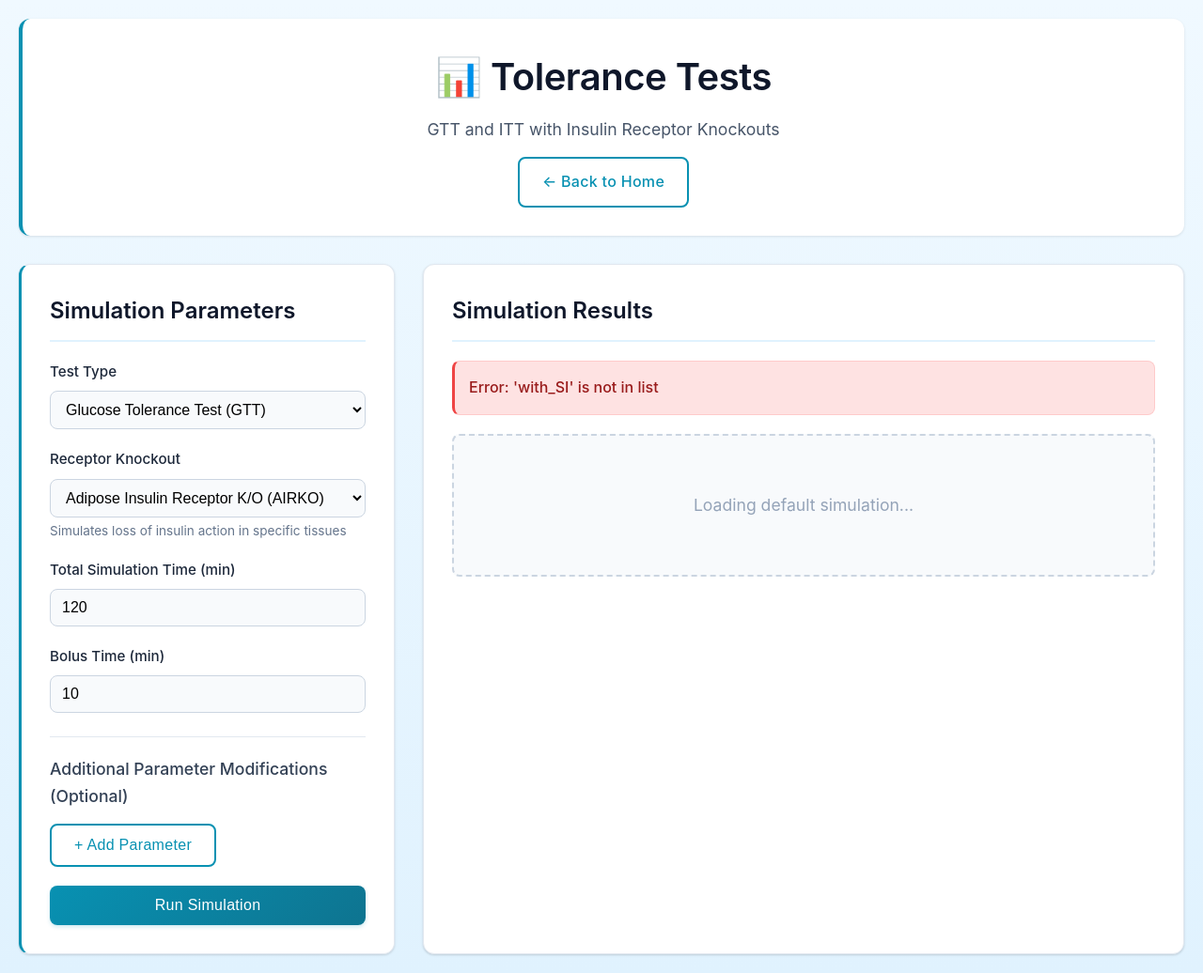
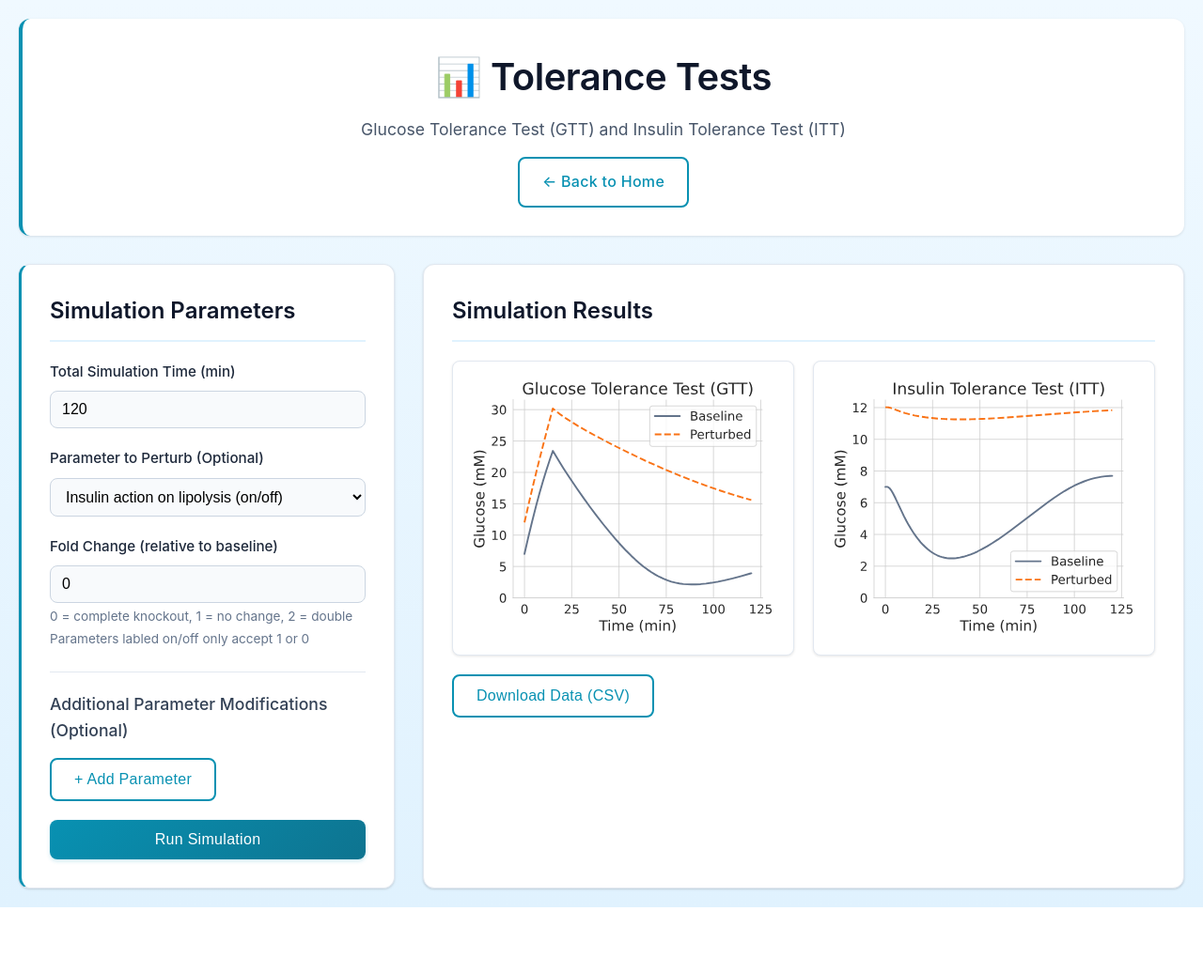
Before and after one commit to weilandtd/CompetitiveCatabolism, a Flask app: page /tolerance_tests in a window 1280 px wide. Shown: the whole page at 94% size. After the commit the page ends 966 px from the top, so only its background shows below. Run offline with Flask 2, Linux system fonts and the light colour scheme.

Commit message:
ENH: optimize tolerance test site

```diff
--- a/web_app/app.py
+++ b/web_app/app.py
@@ -424,95 +424,130 @@ def run_clamp():
 
 @app.route('/api/run_tolerance_tests', methods=['POST'])
 def run_tolerance_tests():
-    """Run GTT/ITT simulation"""
+    """Run GTT and ITT simulations side by side"""
     try:
         data = request.json
 
-        test_type = data.get('test_type', 'GTT')
-        knockout = data.get('knockout', 'with_SI')  # Adipose insulin receptor K/O
+        # Get parameters
         time_max = float(data.get('time_max', 120))
-        bolus_time = float(data.get('bolus_time', 10))
+        parameter = data.get('parameter', None)  # Parameter to perturb
+        fold_change = float(data.get('fold_change', 1.0))  # Fold change for perturbation
 
         # Additional parameter perturbations (as fold changes)
         param_dict = data.get('parameters', {})
 
         # Get base parameters
-        p_control = ref_parameters()
+        p_baseline = ref_parameters()
 
-        # Apply parameter changes as fold changes to control
+        # Apply additional parameter changes as fold changes
         if param_dict:
             keys = list(param_dict.keys())
-            fold_changes = [float(param_dict[k]) for k in keys]
-            values = [fold_changes[i] * p_control[PARAMETER_NAMES.index(keys[i])] for i in range(len(keys))]
-            p_control = change_parameters(p_control, values, ix=keys)
+            fold_changes_add = [float(param_dict[k]) for k in keys]
+            values = [fold_changes_add[i] * p_baseline[PARAMETER_NAMES.index(keys[i])] for i in range(len(keys))]
+            p_baseline = change_parameters(p_baseline, values, ix=keys)
 
-        # Create knockout parameters
-        p_ko = change_parameters(p_control, [False], ix=[knockout])
+        # Create perturbed parameters if specified
+        if parameter:
+            p_perturbed = change_parameters(p_baseline,
+                                           [fold_change * p_baseline[PARAMETER_NAMES.index(parameter)]],
+                                           ix=[parameter])
+        else:
+            p_perturbed = p_baseline
 
         # Define simulation
         time = np.linspace(0, time_max, 200)
 
-        if test_type == 'GTT':
-            # Glucose bolus
-            glucose_bolus = 2.0  # 2x normal glucose
-            X_control, _ = perturbation_dynamics(time, 1.0, p=p_control, v_in_G=glucose_bolus)
-            X_ko, _ = perturbation_dynamics(time, 1.0, p=p_ko, v_in_G=glucose_bolus)
-        else:  # ITT
-            # Insulin bolus
-            insulin_bolus = 5.0  # 5x normal insulin
-            X_control, _ = perturbation_dynamics(time, 1.0, p=p_control, v_in_I=insulin_bolus)
-            X_ko, _ = perturbation_dynamics(time, 1.0, p=p_ko, v_in_I=insulin_bolus)
+        # Run GTT (Glucose Tolerance Test)
+        # Simulate glucose bolus injection as in notebook: R_glucose = 0.06 for first 15 min
+        time_gtt_1 = np.linspace(0, 15, 50)
+        X_gtt_baseline_1, _ = perturbation_dynamics(time_gtt_1, 1.0, p=p_baseline, R_glucose=0.06)
+        time_gtt_2 = np.linspace(15, time_max, 150)
+        x0_gtt_baseline = X_gtt_baseline_1.iloc[-1][['L', 'G', 'F', 'K', 'I', 'IA']].values
+        X_gtt_baseline_2, _ = perturbation_dynamics(time_gtt_2, 1.0, X0=x0_gtt_baseline, p=p_baseline, R_glucose=0.0)
+        X_gtt_baseline = pd.concat([X_gtt_baseline_1, X_gtt_baseline_2], axis=0).reset_index(drop=True)
+
+        X_gtt_perturbed_1, _ = perturbation_dynamics(time_gtt_1, 1.0, p=p_perturbed, R_glucose=0.06)
+        x0_gtt_perturbed = X_gtt_perturbed_1.iloc[-1][['L', 'G', 'F', 'K', 'I', 'IA']].values
+        X_gtt_perturbed_2, _ = perturbation_dynamics(time_gtt_2, 1.0, X0=x0_gtt_perturbed, p=p_perturbed, R_glucose=0.0)
+        X_gtt_perturbed = pd.concat([X_gtt_perturbed_1, X_gtt_perturbed_2], axis=0).reset_index(drop=True)
+
+        # Run ITT (Insulin Tolerance Test)
+        # Simulate insulin bolus injection by setting initial insulin concentration as in notebook
+        time_itt_1 = np.linspace(0, 1, 10)
+        X_itt_baseline_1, _ = perturbation_dynamics(time_itt_1, 1.0, p=p_baseline)
+        time_itt_2 = np.linspace(1, time_max, 190)
+        x0_itt_baseline = steady_state(1, p_baseline)
+        x0_itt_baseline[-2] = I0 * 60  # Set insulin to 60× basal
+        X_itt_baseline_2, _ = perturbation_dynamics(time_itt_2, 1.0, X0=x0_itt_baseline, p=p_baseline)
+        X_itt_baseline = pd.concat([X_itt_baseline_1, X_itt_baseline_2], axis=0).reset_index(drop=True)
+
+        X_itt_perturbed_1, _ = perturbation_dynamics(time_itt_1, 1.0, p=p_perturbed)
+        x0_itt_perturbed = steady_state(1, p_perturbed)
+        x0_itt_perturbed[-2] = I0 * 60  # Set insulin to 60× basal
+        X_itt_perturbed_2, _ = perturbation_dynamics(time_itt_2, 1.0, X0=x0_itt_perturbed, p=p_perturbed)
+        X_itt_perturbed = pd.concat([X_itt_perturbed_1, X_itt_perturbed_2], axis=0).reset_index(drop=True)
 
         # Scale concentrations
-        for X in [X_control, X_ko]:
+        for X in [X_gtt_baseline, X_gtt_perturbed, X_itt_baseline, X_itt_perturbed]:
             X['G'] = X['G'] * 7
-            X['I'] = X['I'] * 1.0
 
-        # Create individual plots
+        # Create plots
         plots = []
 
-        # Plot glucose response
-        def plot_glucose_response(ax):
-            ax.plot(X_control['time'], X_control['G'], linewidth=2,
-                       color='#64748b', label='Control')  # slate-500
-            ax.plot(X_ko['time'], X_ko['G'], linewidth=2,
-                       color='#0891b2', label='K/O', linestyle='--')  # cyan-600
+        # GTT plot - Glucose response
+        def plot_gtt(ax):
+            ax.plot(X_gtt_baseline['time'], X_gtt_baseline['G'], linewidth=2,
+                   color='#64748b', label='Baseline')  # slate-500
+            if parameter:
+                ax.plot(X_gtt_perturbed['time'], X_gtt_perturbed['G'], linewidth=2,
+                       color='#f97316', label='Perturbed', linestyle='--')  # orange-500
             ax.set_xlabel('Time (min)')
             ax.set_ylabel('Glucose (mM)')
-            ax.set_title(f'{test_type} - Glucose Response')
+            ax.set_title('Glucose Tolerance Test (GTT)')
             ax.legend()
+            ax.set_ylim(bottom=0)
             sns.despine(ax=ax)
 
-        plot_data = create_individual_plot(plot_glucose_response)
+        plot_data = create_individual_plot(plot_gtt)
         plots.append({
-            'id': 'glucose_response',
-            'title': f'{test_type} - Glucose Response',
+            'id': 'gtt_response',
+            'title': 'Glucose Tolerance Test',
             'data': plot_data
         })
 
-        # Plot insulin response
-        def plot_insulin_response(ax):
-            ax.plot(X_control['time'], X_control['I'], linewidth=2,
-                       color='#64748b', label='Control')  # slate-500
-            ax.plot(X_ko['time'], X_ko['I'], linewidth=2,
-                       color='#0891b2', label='K/O', linestyle='--')  # cyan-600
+        # ITT plot - Glucose response
+        def plot_itt(ax):
+            ax.plot(X_itt_baseline['time'], X_itt_baseline['G'], linewidth=2,
+                   color='#64748b', label='Baseline')  # slate-500
+            if parameter:
+                ax.plot(X_itt_perturbed['time'], X_itt_perturbed['G'], linewidth=2,
+                       color='#f97316', label='Perturbed', linestyle='--')  # orange-500
             ax.set_xlabel('Time (min)')
-            ax.set_ylabel('Insulin (a.u.)')
-            ax.set_title(f'{test_type} - Insulin Response')
+            ax.set_ylabel('Glucose (mM)')
+            ax.set_title('Insulin Tolerance Test (ITT)')
             ax.legend()
+            ax.set_ylim(bottom=0)
             sns.despine(ax=ax)
 
-        plot_data = create_individual_plot(plot_insulin_response)
+        plot_data = create_individual_plot(plot_itt)
         plots.append({
-            'id': 'insulin_response',
-            'title': f'{test_type} - Insulin Response',
+            'id': 'itt_response',
+            'title': 'Insulin Tolerance Test',
             'data': plot_data
         })
 
-        # Prepare data
-        X_control['group'] = 'Control'
-        X_ko['group'] = 'K/O'
-        data_csv = pd.concat([X_control, X_ko]).to_csv(index=False)
+        # Prepare data for download
+        X_gtt_baseline['test'] = 'GTT'
+        X_gtt_baseline['condition'] = 'Baseline'
+        X_gtt_perturbed['test'] = 'GTT'
+        X_gtt_perturbed['condition'] = 'Perturbed'
+        X_itt_baseline['test'] = 'ITT'
+        X_itt_baseline['condition'] = 'Baseline'
+        X_itt_perturbed['test'] = 'ITT'
+        X_itt_perturbed['condition'] = 'Perturbed'
+
+        X_all = pd.concat([X_gtt_baseline, X_gtt_perturbed, X_itt_baseline, X_itt_perturbed])
+        data_csv = X_all.to_csv(index=False)
 
         return jsonify({
             'success': True,
--- a/web_app/template/tolerance_tests.html
+++ b/web_app/template/tolerance_tests.html
@@ -9,7 +9,7 @@
 <body>
     <header>
         <h1>📊 Tolerance Tests</h1>
-        <p>GTT and ITT with Insulin Receptor Knockouts</p>
+        <p>Glucose Tolerance Test (GTT) and Insulin Tolerance Test (ITT)</p>
         <a href="/" class="btn-secondary">← Back to Home</a>
     </header>
 
@@ -19,32 +19,25 @@
                 <h2>Simulation Parameters</h2>
 
                 <div class="form-group">
-                    <label for="test_type">Test Type</label>
-                    <select id="test_type">
-                        <option value="GTT">Glucose Tolerance Test (GTT)</option>
-                        <option value="ITT">Insulin Tolerance Test (ITT)</option>
-                    </select>
-                </div>
-
-                <div class="form-group">
-                    <label for="knockout">Receptor Knockout</label>
-                    <select id="knockout">
-                        <option value="with_SI">Adipose Insulin Receptor K/O (AIRKO)</option>
-                        <option value="with_LI">Muscle Insulin Receptor K/O (MIRKO)</option>
-                        <option value="with_GI">Liver Insulin Receptor K/O (LIRKO)</option>
-                        <option value="with_FI">Ketogenesis Insulin Resistance</option>
-                    </select>
-                    <small>Simulates loss of insulin action in specific tissues</small>
-                </div>
-
-                <div class="form-group">
                     <label for="time_max">Total Simulation Time (min)</label>
                     <input type="number" id="time_max" value="120" min="30" max="300" step="10">
                 </div>
 
                 <div class="form-group">
-                    <label for="bolus_time">Bolus Time (min)</label>
-                    <input type="number" id="bolus_time" value="10" min="0" max="60" step="5">
+                    <label for="parameter">Parameter to Perturb (Optional)</label>
+                    <select id="parameter">
+                        <option value="">None - Show Baseline Only</option>
+                        {% for param in parameter_names %}
+                        <option value="{{ param }}" {% if param == 'insulin_action_lipolysis' %}selected{% endif %}>{{ parameter_descriptions.get(param, param) }} ({{ parameter_latex.get(param, param) }})</option>
+                        {% endfor %}
+                    </select>
+                </div>
+
+                <div class="form-group">
+                    <label for="fold_change">Fold Change (relative to baseline)</label>
+                    <input type="number" id="fold_change" value="0" min="0" max="5" step="0.1">
+                    <small>0 = complete knockout, 1 = no change, 2 = double</small>
+                    <small>Parameters labled on/off only accept 1 or 0 </small>
                 </div>
 
                 <h3>Additional Parameter Modifications (Optional)</h3>
@@ -91,10 +84,9 @@
         });
 
         async function runSimulation() {
-            const testType = document.getElementById('test_type').value;
-            const knockout = document.getElementById('knockout').value;
             const timeMax = document.getElementById('time_max').value;
-            const bolusTime = document.getElementById('bolus_time').value;
+            const parameter = document.getElementById('parameter').value;
+            const foldChange = document.getElementById('fold_change').value;
 
             const additionalParams = {};
             document.querySelectorAll('.param-row').forEach(row => {
@@ -104,10 +96,9 @@
             });
 
             const data = {
-                test_type: testType,
-                knockout: knockout,
                 time_max: parseFloat(timeMax),
-                bolus_time: parseFloat(bolusTime),
+                parameter: parameter || null,
+                fold_change: parseFloat(foldChange),
                 parameters: additionalParams
             };
 
```
